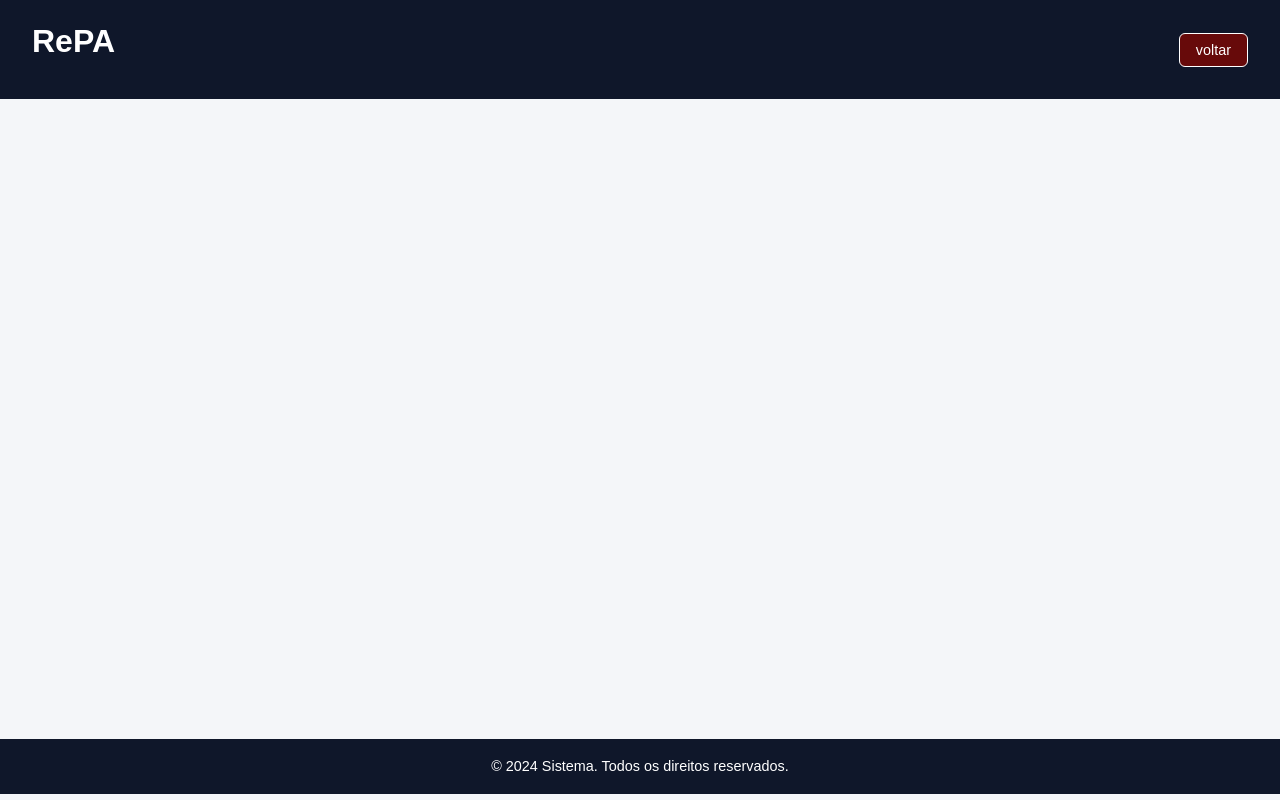
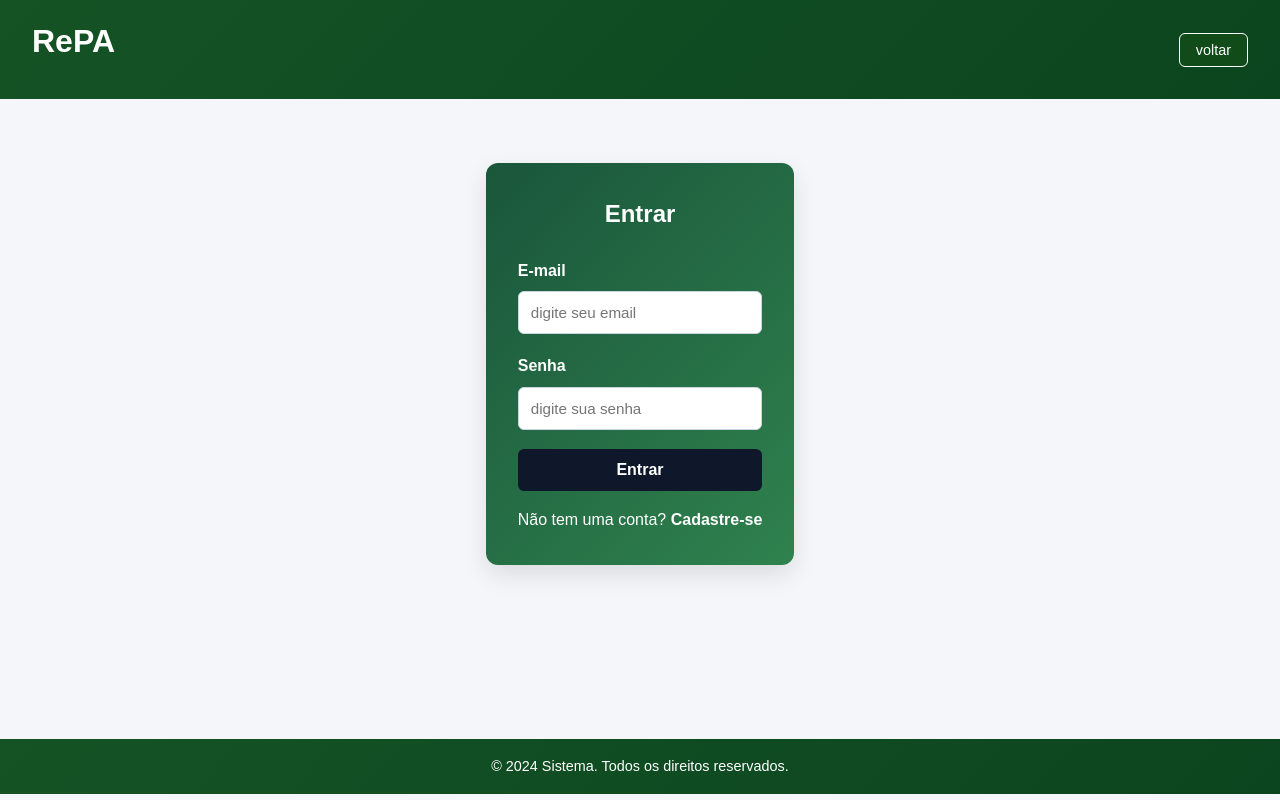
Before and after one commit to gustavojorgehz/PPOII_GUSTAVO, a PHP site: page /public/pages/login.html in a window 1280 px wide. Run offline with PHP 8.4, Linux system fonts and the light colour scheme.

Commit message:
add styles for home and login pages

```diff
--- a/public/pages/home.html
+++ b/public/pages/home.html
@@ -54,6 +54,7 @@
         <p>&copy; 2026 RePA - Repositório de Projetos Aplicados</p>
         <p>Desenvolvido como parte da disciplina PPO II</p>
         <p>Aluno: Gustavo Jorge Heinzen Scalzoni</p>
+        <p>Orientador: Rodrigo de Paula e Silva Ribeiro</p>
     </div>
 </footer>
 </body>
--- a/public/pages/login.html
+++ b/public/pages/login.html
@@ -22,19 +22,19 @@
     <!-- Main Content -->
     <main>
         <!-- Área de Login/Cadastro -->
-        <div id="authContainer" style="width: 100%; max-width: 400px;">
+        <div id="authContainer" class="auth-container">
             <!-- Formulário de Login -->
-            <div id="loginForm" class="container" style="display: none;">
-                <h2>🔐 Entrar</h2>
+            <div id="loginForm" class="container">
+                <h2>Entrar</h2>
                 <div id="loginMessage" class="message"></div>
                 <form id="loginFormElement">
                     <div class="form-group">
                         <label for="loginEmail">E-mail</label>
-                        <input type="email" id="loginEmail" required placeholder="seu@email.com">
+                        <input type="email" id="loginEmail" required placeholder="digite seu email">
                     </div>
                     <div class="form-group">
                         <label for="loginPassword">Senha</label>
-                        <input type="password" id="loginPassword" required placeholder="Sua senha">
+                        <input type="password" id="loginPassword" required placeholder="digite sua senha">
                     </div>
                     <button type="submit" class="submit-btn">Entrar</button>
                 </form>
@@ -45,16 +45,16 @@
 
             <!-- Formulário de Cadastro -->
             <div id="registerForm" class="container" style="display: none;">
-                <h2>📝 Criar Conta</h2>
+                <h2>Criar Conta</h2>
                 <div id="registerMessage" class="message"></div>
                 <form id="registerFormElement">
                     <div class="form-group">
                         <label for="registerName">Nome completo</label>
-                        <input type="text" id="registerName" required placeholder="Seu nome">
+                        <input type="text" id="registerName" required placeholder="digite seu nome">
                     </div>
                     <div class="form-group">
                         <label for="registerEmail">E-mail</label>
-                        <input type="email" id="registerEmail" required placeholder="seu@email.com">
+                        <input type="email" id="registerEmail" required placeholder="digite seu email">
                     </div>
                     <div class="form-group">
                         <label for="registerPassword">Senha</label>
@@ -62,7 +62,7 @@
                     </div>
                     <div class="form-group">
                         <label for="registerConfirmPassword">Confirmar Senha</label>
-                        <input type="password" id="registerConfirmPassword" required placeholder="Repita a senha">
+                        <input type="password" id="registerConfirmPassword" required placeholder="digite sua senha novamente">
                     </div>
                     <button type="submit" class="submit-btn">Criar Conta</button>
                 </form>
--- a/public/static/styles/home.css
+++ b/public/static/styles/home.css
@@ -23,8 +23,6 @@ body {
 ========================= */
 
 header {
-    background-color: #0f172a;
-    color: white;
     padding: 1rem 2rem;
     display: flex;
     justify-content: space-between;
@@ -126,8 +124,7 @@ li {
 ========================= */
 
 footer {
-    background-color: #0f172a;
-    color: white;
+
     text-align: center;
     padding: 1rem;
     font-size: 0.9rem;
--- a/public/static/styles/login.css
+++ b/public/static/styles/login.css
@@ -19,17 +19,7 @@
            LAYOUT GERAL
         ========================= */
         header, footer {
-            background-color: #0f172a;
-            color: #ffffff;
             padding: 1rem 2rem;
-        }
-
-        main {
-            padding: 2rem;
-            min-height: calc(100vh - 160px);
-            display: flex;
-            justify-content: center;
-            align-items: flex-start;
         }
 
         /* =========================
@@ -89,20 +79,18 @@
         }
 
         .btn-return {
-            background-color: rgb(103, 10, 10);
             border: 1px solid #ffffff;
 
             & > a {
-                color: #ffffff;
+                color: var(--white);
                 text-decoration: none;
             }
         }
 
         .btn-return:hover {
-            background-color: #ffffff;
-            color: #0f172a;
+            background-color: var(--white);
             & > a {
-                color: #0f172a;
+                color: var(--primary-color);
                 text-decoration: none;
             }
         }
@@ -119,33 +107,19 @@
         }
 
         /* =========================
-           FOOTER
+           MAIN
         ========================= */
-        footer {
-            text-align: center;
-            font-size: 0.9rem;
+
+        main {
+            padding: 2rem;
+            min-height: calc(100vh - 160px);
+            display: flex;
+            justify-content: center;
+            align-items: flex-start;
         }
 
-        /* =========================
-           RESPONSIVIDADE
-        ========================= */
-        @media (max-width: 768px) {
-            header {
-                flex-direction: column;
-                gap: 1rem;
-                text-align: center;
-            }
-
-            main {
-                padding: 1rem;
-            }
-        }
-
-        /* =========================
-           ESTILOS DO FORMULÁRIO
-        ========================= */
         .container {
-            background: white;
+            background: var(--gradient-container);
             padding: 2rem;
             border-radius: 12px;
             box-shadow: 0 10px 25px rgba(0,0,0,0.1);
@@ -156,7 +130,7 @@
 
         .container h2 {
             text-align: center;
-            color: #0f172a;
+            color: var(--white);
             margin-bottom: 1.5rem;
         }
 
@@ -168,7 +142,7 @@
             display: block;
             margin-bottom: 0.5rem;
             font-weight: 600;
-            color: #334155;
+            color: var(--white);
         }
 
         .form-group input {
@@ -204,13 +178,13 @@
         }
 
         .toggle-form {
-            text-align: center;
+            text-align: centgiter;
             margin-top: 1rem;
-            color: #64748b;
+            color: var(--white);
         }
 
         .toggle-form a {
-            color: #22c55e;
+            color: var(--white);
             text-decoration: none;
             font-weight: 600;
             cursor: pointer;
@@ -264,3 +238,26 @@
         .logout-btn:hover {
             background-color: #dc2626;
         }
+
+        /* =========================
+           FOOTER
+        ========================= */
+        footer {
+            text-align: center;
+            font-size: 0.9rem;
+        }
+
+        /* =========================
+           RESPONSIVIDADE
+        ========================= */
+        @media (max-width: 768px) {
+            header {
+                flex-direction: column;
+                gap: 1rem;
+                text-align: center;
+            }
+
+            main {
+                padding: 1rem;
+            }
+        }
--- a/public/static/styles/main.css
+++ b/public/static/styles/main.css
@@ -20,9 +20,15 @@ html, body {
    LAYOUT GERAL
 ========================= */
 
+:root {
+    --gradient-green:linear-gradient(135deg, rgb(21, 83, 37) 0%, rgb(11, 69, 31) 100%);
+    --gradient-container: linear-gradient(135deg, rgb(26, 86, 59) 0%, rgb(47, 130, 78) 100%);--primary-color: #124b1a;
+    --white: #ffffff;
+}
+
 header, footer {
-    background-color: #0f172a;
-    color: #ffffff;
+    background: var(--gradient-green);
+    color: var(--white);
     padding: 1rem 2rem;
 }
 
@@ -67,31 +73,24 @@ button {
     cursor: pointer;
     font-size: 0.9rem;
     transition: 0.2s ease-in-out;
-}
-
-.btn-login {
-    background-color: transparent;
+    background-color: var(--primary-color);
     border: 1px solid #ffffff;
-    color: #ffffff;
+    color: var(--white)
 }
 
 .btn-login:hover {
-    background-color: #ffffff;
-    color: #0f172a;
-}
-
-.btn-register {
-    background-color: #22c55e;
-    color: #ffffff;
+    background-color: var(--white);
+    color: var(--primary-color);
 }
 
 .btn-register:hover {
-    background-color: #16a34a;
+    background-color: var(--white);
+    color: var(--primary-color);
 }
 
-.btn-return {
-    background-color: rgb(103, 10, 10);
-    border: 1px solid #ffffff;
+.btn-return:hover {
+    background-color: var(--white);
+    color: var(--primary-color);
 }
 
 /* =========================
```
Also changed, not shown: public/static/script/login.js (deleted, +0 -128 lines).
